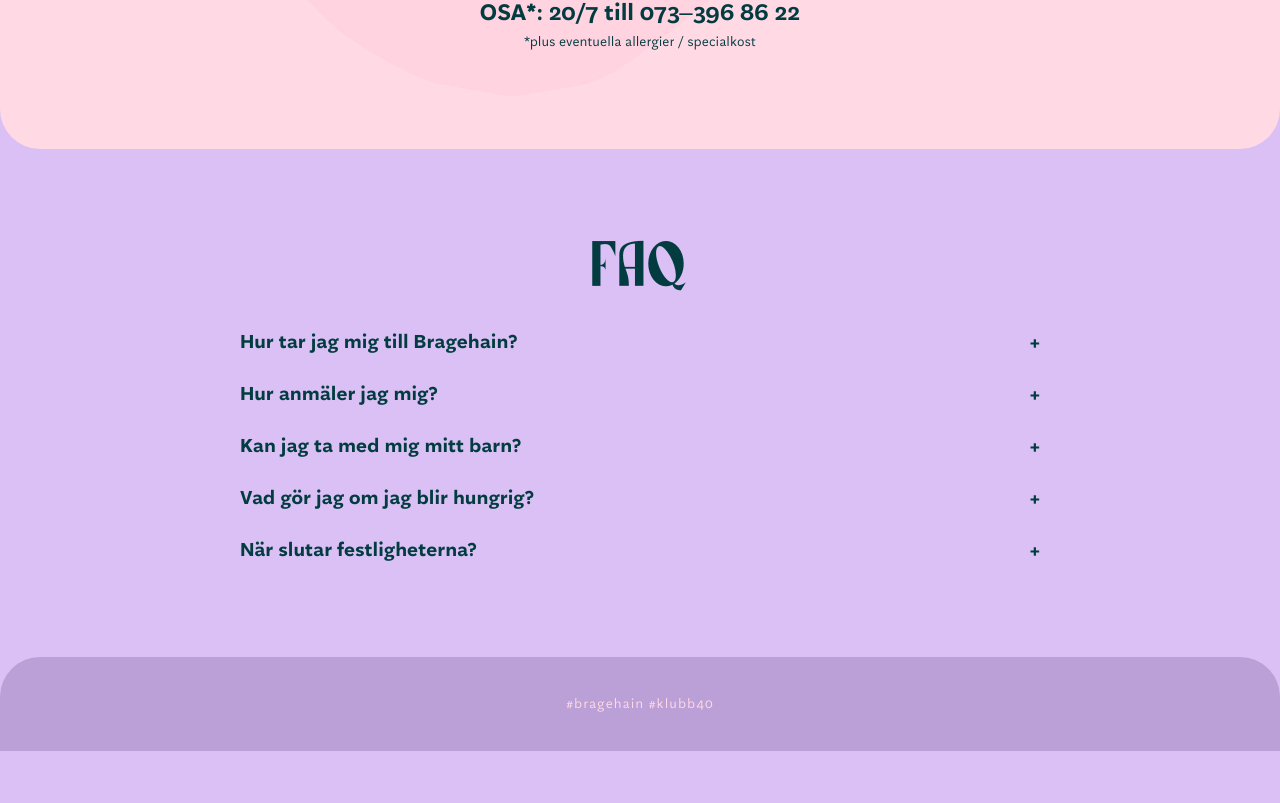
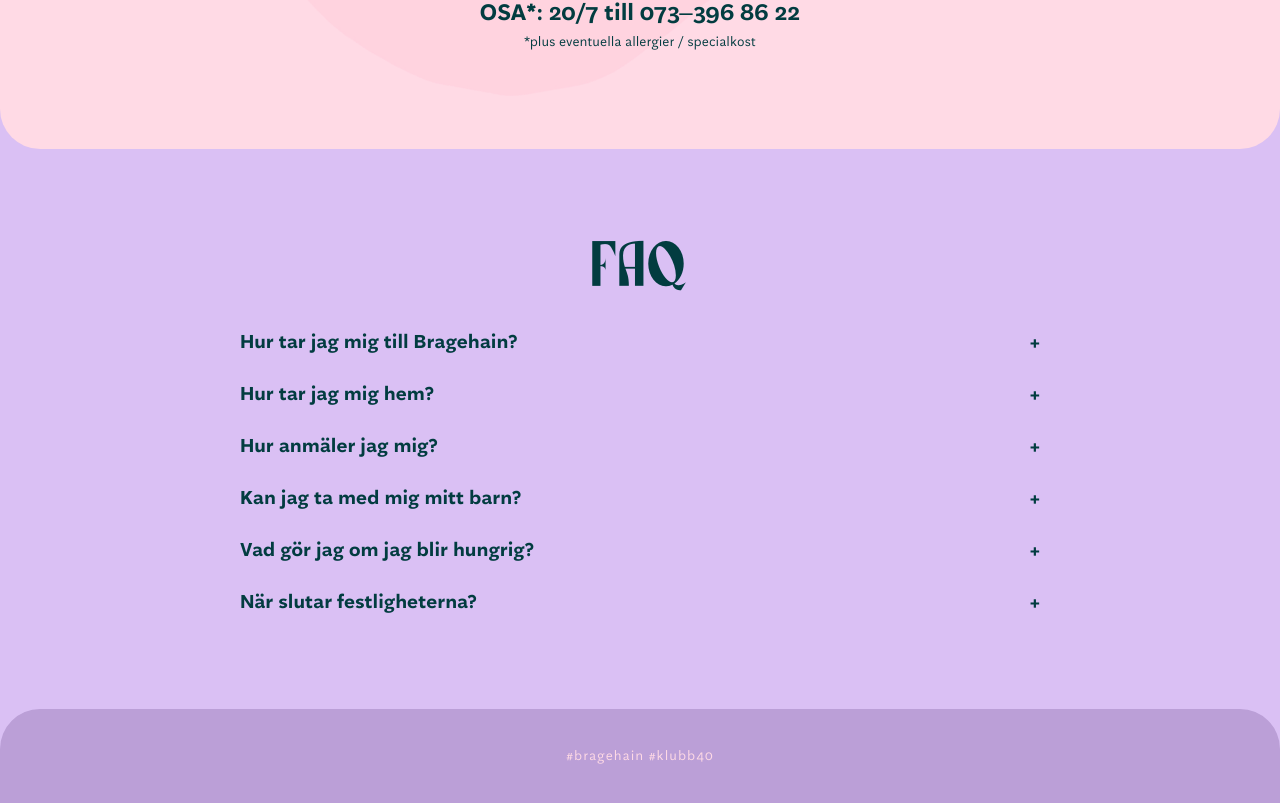
Before and after one commit to vctrklndr/Bragehain, a React (Create React App) app: page / in a window 1280 px wide. Shown: the part 1634-2437 px from the top of the page. Before the commit the page ends 2385 px from the top, so only its background shows below. Built offline with nearby package versions, Linux system fonts and the light colour scheme.

Commit message:
Add faq item

```diff
--- a/src/Data/FaqItems.js
+++ b/src/Data/FaqItems.js
@@ -8,23 +8,28 @@ const FaqItems = {
     },
     {
       id: "2",
+      question: "Hur tar jag mig hem?",
+      answer: "<p>Från festen får en ta sig för egen maskin. Med en 3,4 kilometers cykeltur eller promenad tar man sig enkelt in till Vadstena. Har man tur kan man lyckas boka en taxi eller så kanske man känner någon vänlig själ som kan agera skjuts.</p><p><a href='https://taxibil.se/boka-taxi-i-vadstena/'>Boka taxi</a><br /><a href='https://www.google.se/maps/dir/Shakespearefabriken,+ULLEVI+101,+592+91+Vadstena/Vadstena/@58.4392945,14.8657717,15z/data=!3m1!4b1!4m13!4m12!1m5!1m1!1s0x465bc58a77962821:0x8e40cc502e592179!2m2!1d14.8539094!2d58.4348072!1m5!1m1!1s0x465bc49890157a15:0xbdbd099e87485cd2!2m2!1d14.8902335!2d58.4476022?entry=ttu'>Vägbeskrivning till Vadstena</a></p>"
+    },
+    {
+      id: "3",
       question: "Hur anmäler jag mig?",
       answer:
         "<p>För att anmäla din närvaro OSA till <a href='tel:0733968622'>073–396 86 22</a> senast 20/7.</p>"
     },
     {
-      id: "3",
+      id: "4",
       question: "Kan jag ta med mig mitt barn?",
       answer: "<p>Barn är trevligt, men Bragehain är en barnfri klubb.</p>"
     },
     {
-      id: "4",
+      id: "5",
       question: "Vad gör jag om jag blir hungrig?",
       answer:
         "<p>Det kommer finnas en foodtruck på området som serverar mat under kvällen. Vid eventuella allergier / specialkost ska detta meddelas i och med OSA.</p>"
     },
     {
-      id: "5",
+      id: "6",
       question: "När slutar festligheterna?",
       answer: "<p>Vi måste ha utrymt lokalen 27/8 20.00.</p>"
     }
```
